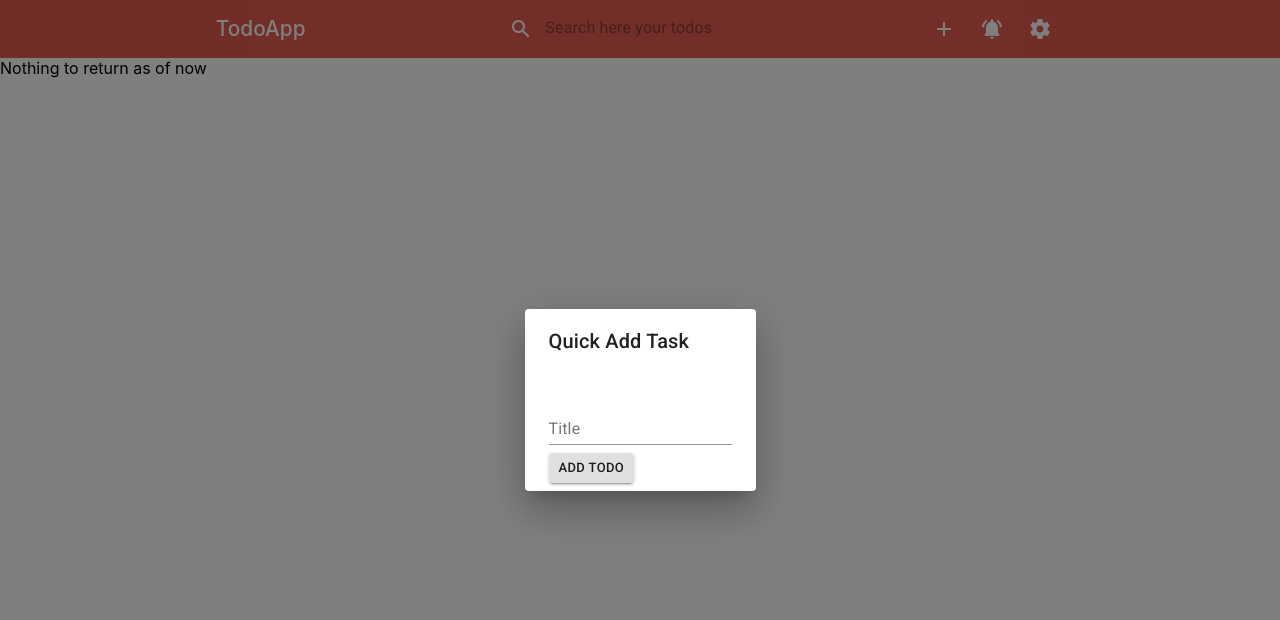
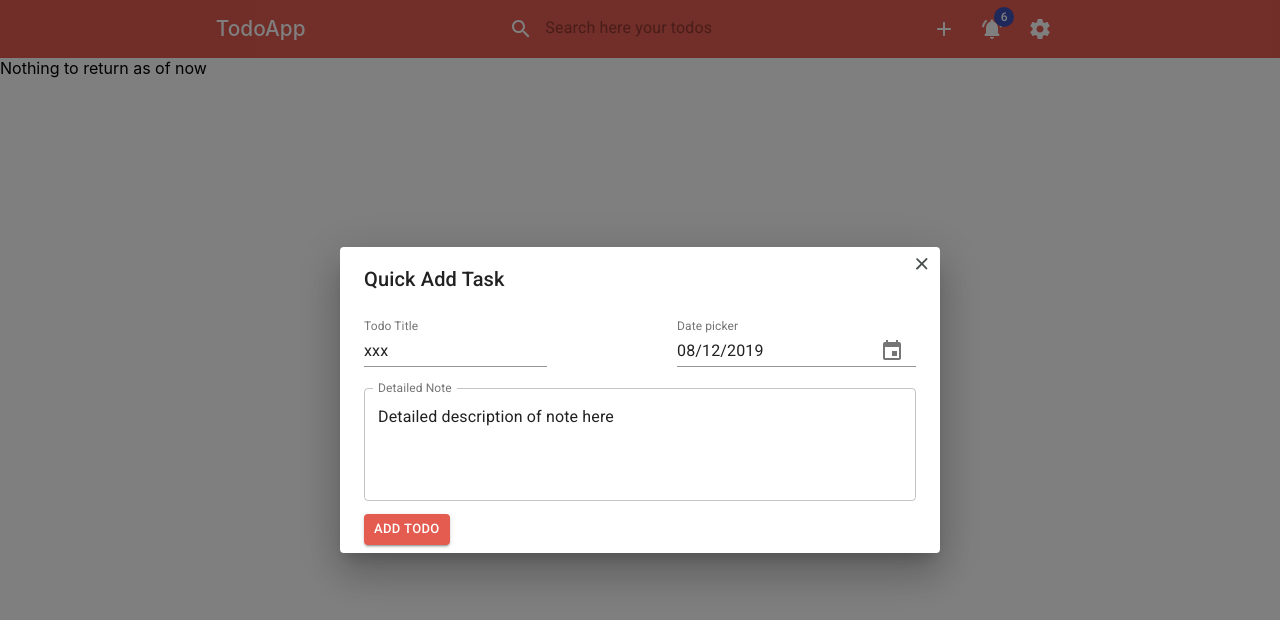
Before and after one commit to Tsudhishnair/Todo-list, a React (Create React App) app: page / in a window 1280 px wide. Both pictures are taken after a click on the element 944 px from the left and 27 px from the top of the page. Shown: the top 620 px of the page. Built offline with nearby package versions, Linux system fonts and the light colour scheme.

Commit message:
gulpfile and add todo modal

```diff
--- a/src/Components/AddTodo.js
+++ b/src/Components/AddTodo.js
@@ -3,12 +3,22 @@ import TextField from "@material-ui/core/TextField";
 import Button from "@material-ui/core/Button";
 import { connect } from "react-redux";
 import { addTodo, toggleModal } from "../Action/actions";
-import "../Styles/todo.css";
+import DateFnsUtils from "@date-io/date-fns";
+import {
+  MuiPickersUtilsProvider,
+  KeyboardTimePicker,
+  KeyboardDatePicker
+} from "@material-ui/pickers";
+import "../Styles/css/todo.css";
 
 class AddTodo extends Component {
   constructor(props) {
     super(props);
-    this.state = { content: "" };
+    this.state = {
+      content: "xxx",
+      description: "Detailed description of note here",
+      date: "8/12/2019"
+    };
   }
   updateContent = content => {
     this.setState({
@@ -21,21 +31,67 @@ class AddTodo extends Component {
       content: ""
     });
   };
+  handleDateChange = date => {
+    this.setState({
+      ...this.state,
+      date: new Date(date)
+    });
+  };
+  handleDescriptionChange = content => {
+    this.setState({
+      ...this.state,
+      description: content
+    });
+  };
   render() {
     return (
       <div>
+        <div style={{ paddingBottom: "0.8em" }}>
+          {" "}
           <TextField
-          id="title"
+            id="standard-basic"
             name="content"
             onChange={e => this.updateContent(e.target.value)}
             value={this.state.content}
-          label="Title"
+            label="Todo Title"
             margin="normal"
           />
+          <MuiPickersUtilsProvider utils={DateFnsUtils}>
+            <KeyboardDatePicker
+              disableToolbar
+              variant="inline"
+              format="MM/dd/yyyy"
+              margin="normal"
+              id="date-picker-inline"
+              label="Date picker"
+              value={this.state.date}
+              className="date-time-picker-style"
+              onChange={this.handleDateChange}
+              KeyboardButtonProps={{
+                "aria-label": "change date"
+              }}
+            />
+          </MuiPickersUtilsProvider>
+        </div>
+        <div style={{ paddingBottom: "0.8em" }}>
+          {" "}
+          <TextField
+            id="outlined-multiline-static"
+            label="Detailed Note"
+            multiline
+            rows="4"
+            fullWidth="true"
+            defaultValue={this.state.description}
+            onChange={this.handleDescriptionChange}
+            variant="outlined"
+          />
+        </div>
+
         <div>
           <Button
             size="small"
             variant="contained"
+            className="add-todo-button"
             onClick={this.handleTodoSubmit}
           >
             Add Todo
--- a/src/Components/AppHeader.js
+++ b/src/Components/AppHeader.js
@@ -9,7 +9,8 @@ import NotificationsActiveRoundedIcon from "@material-ui/icons/NotificationsActi
 import SettingsRoundedIcon from "@material-ui/icons/SettingsRounded";
 import { connect } from "react-redux";
 import { toggleModal } from "../Action/actions";
-import "../Styles/todo.css";
+import Badge from "@material-ui/core/Badge";
+import "../Styles/css/todo.css";
 
 class AppHeader extends Component {
   render() {
@@ -42,7 +43,9 @@ class AppHeader extends Component {
               </span>
               <span>
                 <IconButton type="submit" aria-label="search">
-                  <NotificationsActiveRoundedIcon className="header-icon" />
+                  <Badge color="primary" badgeContent={6}>
+                    <NotificationsActiveRoundedIcon className="header-icon" />
+                  </Badge>
                 </IconButton>
               </span>
               <span>
--- a/src/Components/BodySection.js
+++ b/src/Components/BodySection.js
@@ -5,22 +5,41 @@ import Dialog from "@material-ui/core/Dialog";
 import DialogContent from "@material-ui/core/DialogContent";
 import DialogTitle from "@material-ui/core/DialogTitle";
 import { toggleModal } from "../Action/actions";
-
+import closeicon from "../images/close.svg";
+import "../Styles/css/todo.css";
+import ListTodo from "./ListTodo";
 class BodySection extends Component {
   render() {
     return (
       <div>
         {}
         {this.props.addModalState ? (
-          <Dialog open={true} onClose={this.props.toggleModal}>
-            <DialogTitle id="form-dialog-title">Quick Add Task</DialogTitle>
+          <Dialog
+            open={true}
+            maxWidth="sm"
+            fullWidth="sm"
+            onClose={this.props.toggleModal}
+          >
+            <DialogTitle id="form-dialog-title">
+              Quick Add Task
+              <span
+                className="close-add-note-modal"
+                onClick={this.props.toggleModal}
+              >
+                <img src={closeicon} alt="close-icon" />
+              </span>
+            </DialogTitle>
             <DialogContent>
               <AddTodo />
             </DialogContent>
           </Dialog>
         ) : (
-          console.log("false asda")
-        )}{" "}
+          ""
+        )}
+        <div>
+          {" "}
+          <ListTodo />
+        </div>
       </div>
     );
   }
--- a/src/Components/ListTodo.js
+++ b/src/Components/ListTodo.js
@@ -1,7 +1,7 @@
 import React from "react";
 import { connect } from "react-redux";
 import { toggleTodo } from "../Action/actions";
-import $ from "jquery";
+
 class ListTodo extends React.Component {
   handleClick = (event, id) => {
     this.props.toggleTodoItem(id);
--- a/src/Components/MainPage.js
+++ b/src/Components/MainPage.js
@@ -1,14 +1,13 @@
 import React, { Component } from "react";
 import AppHeader from "./AppHeader";
 import BodySection from "./BodySection";
-import ListTodo from "./ListTodo";
+
 class MainPage extends Component {
   render() {
     return (
       <div>
         <AppHeader />
         <BodySection />
-        <ListTodo />
       </div>
     );
   }
--- /dev/null
+++ b/src/Styles/css/todo.css
@@ -0,0 +1,37 @@
+.appbar {
+  background-color: #e45c50;
+  width: 100%; }
+
+.Logo {
+  font-size: 1.3em;
+  font-weight: 500;
+  font-family: -apple-system, BlinkMacSystemFont, "Segoe UI", Roboto, Oxygen, Ubuntu, Cantarell, "Open Sans", "Helvetica Neue", sans-serif;
+  color: #ffffff; }
+
+.appbar-container {
+  padding: 0.3em; }
+
+.header-icon {
+  color: #ffffff; }
+
+.close-add-note-modal {
+  float: right;
+  position: relative;
+  top: -0.8em;
+  right: -0.6em;
+  cursor: pointer; }
+
+.date-time-picker-style {
+  float: right; }
+
+.add-todo-button {
+  background-color: #e45c50 !important;
+  color: #ffffff !important;
+  cursor: pointer; }
+
+.add-todo-button:hover {
+  background-color: #c85449 !important; }
+
+#form-dialog-title {
+  margin-bottom: 0px !important;
+  padding-bottom: 0pc !important; }
--- /dev/null
+++ b/src/Styles/scss/todo.scss
@@ -0,0 +1,39 @@
+.appbar {
+  background-color: #e45c50;
+  width: 100%;
+}
+.Logo {
+  font-size: 1.3em;
+  font-weight: 500;
+  font-family: -apple-system, BlinkMacSystemFont, "Segoe UI", Roboto, Oxygen,
+    Ubuntu, Cantarell, "Open Sans", "Helvetica Neue", sans-serif;
+  color: #ffffff;
+}
+.appbar-container {
+  padding: 0.3em;
+}
+.header-icon {
+  color: #ffffff;
+}
+.close-add-note-modal {
+  float: right;
+  position: relative;
+  top: -0.8em;
+  right: -0.6em;
+  cursor: pointer;
+}
+.date-time-picker-style {
+  float: right;
+}
+.add-todo-button {
+  background-color: #e45c50 !important;
+  color: #ffffff !important;
+  cursor: pointer;
+}
+.add-todo-button:hover {
+  background-color: #c85449 !important;
+}
+#form-dialog-title {
+  margin-bottom: 0px !important;
+  padding-bottom: 0pc !important;
+}
--- a/src/Styles/todo.css
+++ /dev/null
@@ -1,17 +0,0 @@
-.appbar {
-  background-color: #e45c50;
-  width: 100%;
-}
-.Logo {
-  font-size: 1.3em;
-  font-weight: 500;
-  font-family: -apple-system, BlinkMacSystemFont, "Segoe UI", Roboto, Oxygen,
-    Ubuntu, Cantarell, "Open Sans", "Helvetica Neue", sans-serif;
-  color: #ffffff;
-}
-.appbar-container {
-  padding: 0.3em;
-}
-.header-icon {
-  color: #ffffff;
-}
```
Also changed, not shown: gulpfile.js (added, +21 -0 lines), package.json (+21 -1 lines), src/images/close.svg (added), 1 other file (tests, documents, lock files or other folders). Lines whose indentation alone changed are shown as unchanged.
